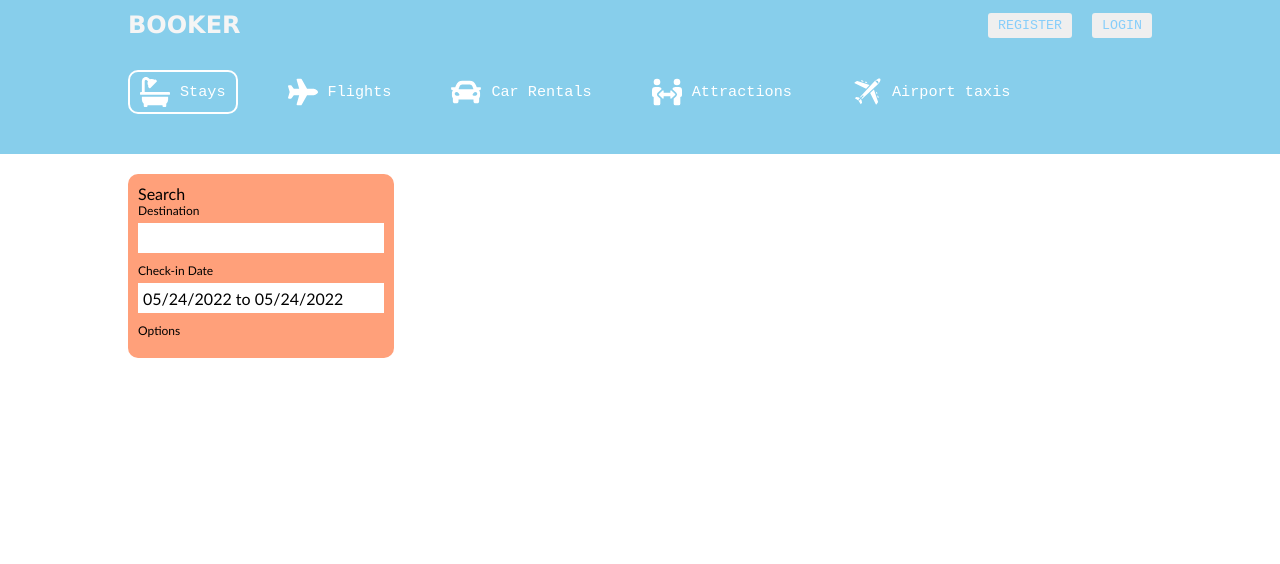
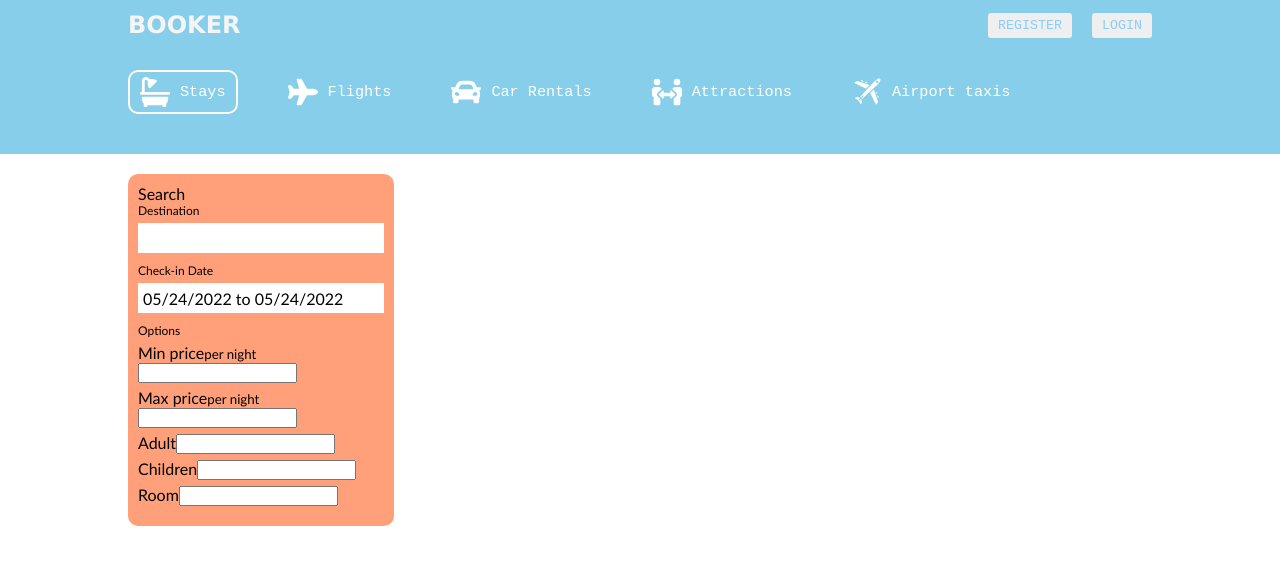
Before and after one commit to webagent-dev/fullstack-booking-app, a React (Create React App) app in the folder frontend/: page / in a window 1280 px wide. Both pictures are taken after a click on the element "Search". Shown: the top 564 px of the page. Built offline with nearby package versions, Linux system fonts and the light colour scheme.

Commit message:
working on search result component

```diff
--- a/frontend/src/comps/hotel/Hotel.jsx
+++ b/frontend/src/comps/hotel/Hotel.jsx
@@ -7,6 +7,7 @@ function Hotel({ data }) {
     const [getLocation, setGetLocation] =  useState(data.location)
     const [getRoom, setGetRoom] = useState(data.choose)
     const [openDate, setOpenDate ] = useState(false)
+    const [options, setOptions ] = useState(1)
   return (
       <div className='hotel__container'>
           <div className="hotel__wrapper">
@@ -30,7 +31,52 @@ function Hotel({ data }) {
                   </div>
                       <div className="table__list">
                       <label>Options</label>
-
+                      <div className="table__option__container">
+                          <span className='option__text'>
+                              Min price
+                              <small>per night</small>
+                          </span>
+                          <input />
+                      </div>
+                           <div className="table__option__container">
+                          <span className='option__text'>
+                              Max price
+                              <small>per night</small>
+                          </span>
+                          <input />
+                      </div>
+                           <div className="table__option__container">
+                          <span className='option__text'>
+                              Adult
+                          </span>
+                          <input
+                              type='number'
+                              min={1}
+                              className='table__input'
+                              placeholder={options.adult}
+                          />
+                      </div>
+                           <div className="table__option__container">
+                          <span className='option__text'>
+                              Children
+                          </span>
+                          <input
+                              type='number'
+                              min={0}
+                              className='table__input'
+                              placeholder={options.children}
+                          />
+                      </div>
+                           <div className="table__option__container">
+                          <span className='option__text'>
+                               Room
+                          </span>
+                          <input
+                              type='number'
+                              min={1}
+                              className='table__input'
+                              placeholder={options.room} />
+                      </div>
                   </div>
               </div>
               <div className="search__result"></div>
--- a/frontend/src/comps/hotel/hotel.css
+++ b/frontend/src/comps/hotel/hotel.css
@@ -47,3 +47,6 @@ top: 10px;
 .table__date{
 
 }
+.table__option__container{
+
+}
```
